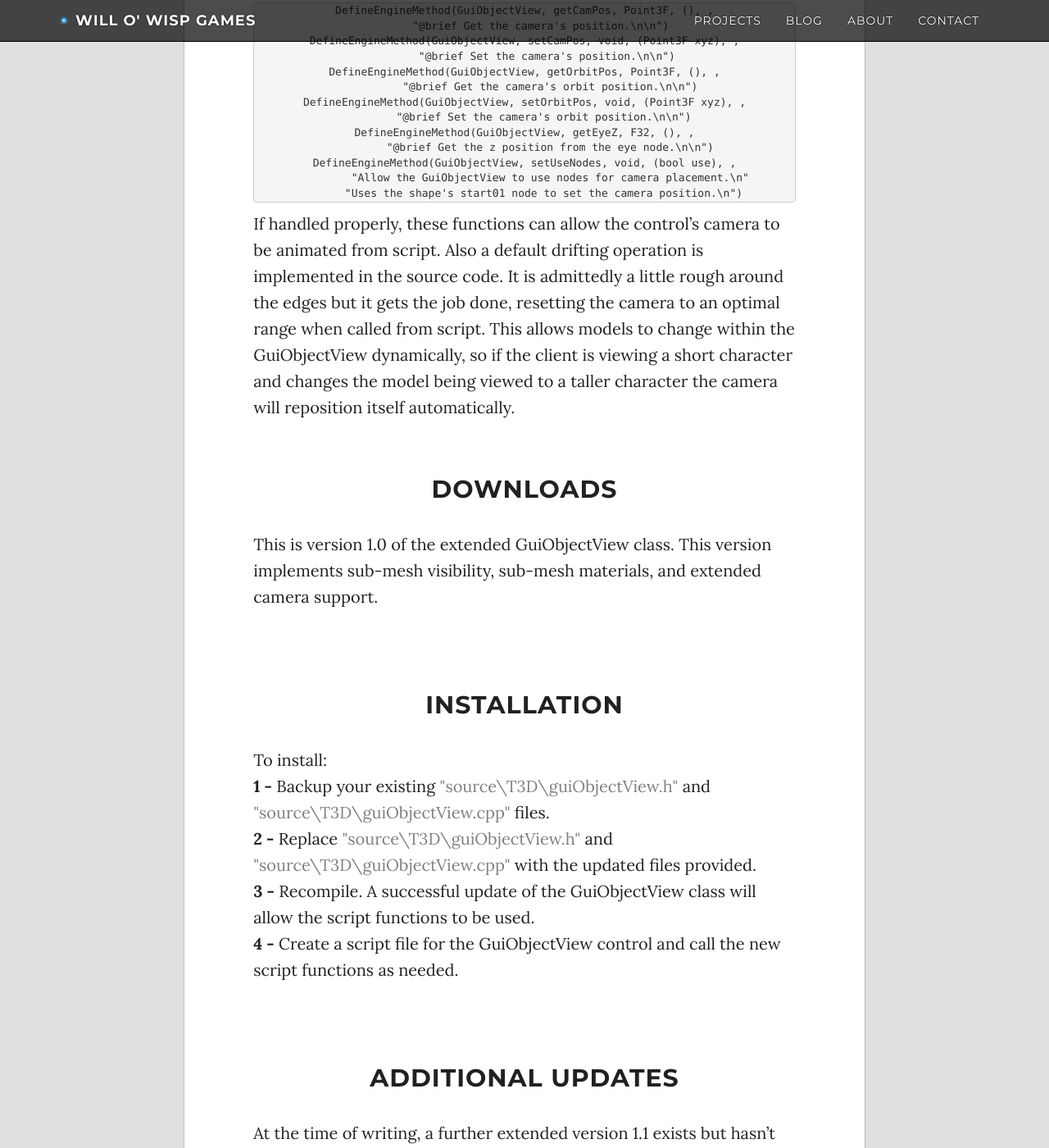
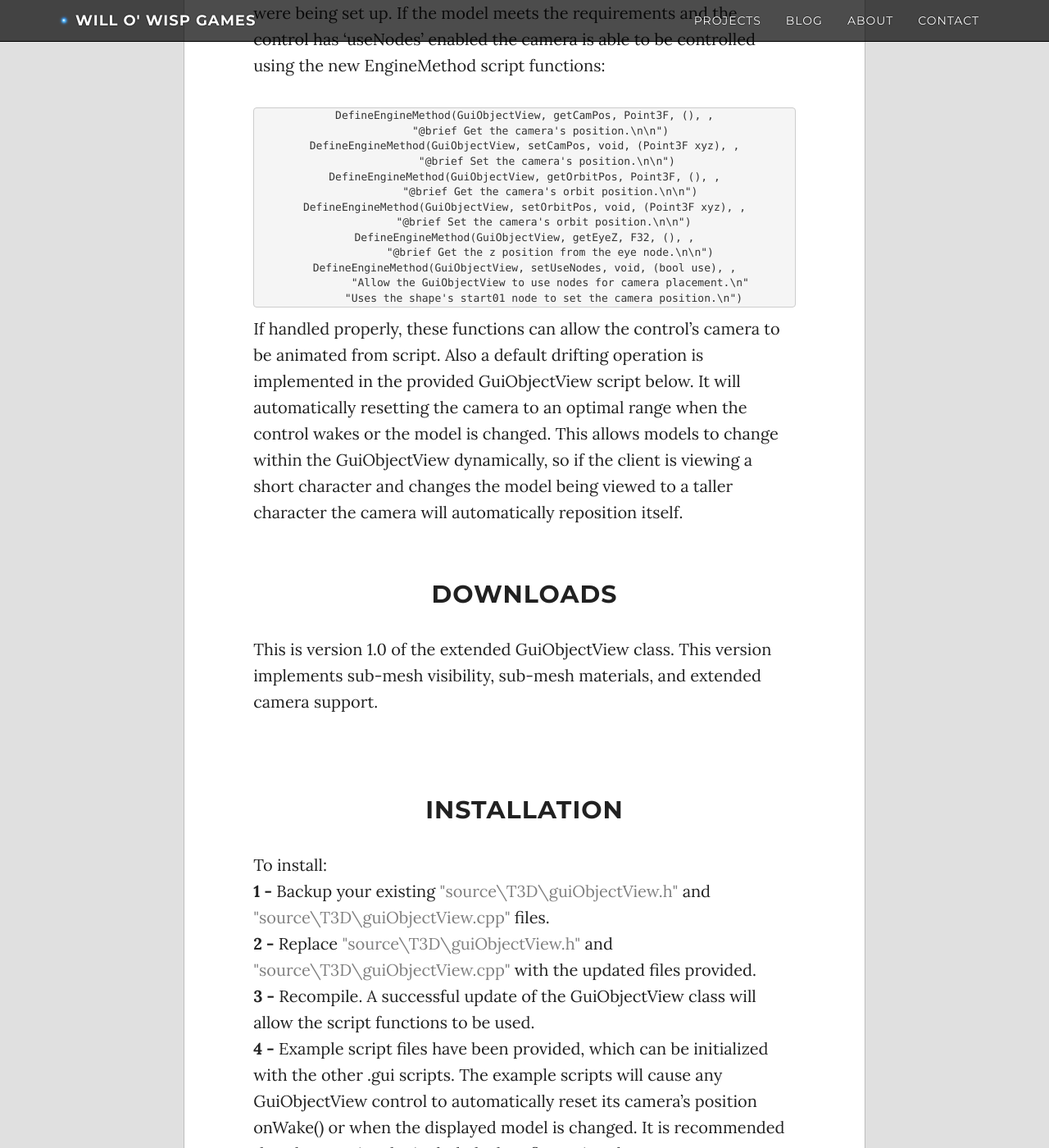
Before and after one commit to WilloWispGames/WilloWispGames.github.io, a Jekyll site: the page built from _posts/2016-09-15-ExtGuiObjView.md, in a window 1280 px wide and 1400 px high, scrolled down 3988 px. Shown: the whole window at 82% size. Built offline with Jekyll 4.4.1, drawn with Linux system fonts in a browser that asks for light colours; nearby versions of some CDN libraries; comment, search, counter and statistics services are not loaded; a style sheet for code colours, icons or effects is not loaded; some of the changed text lies outside the part shown.

Commit message:
Update 2016-09-15-ExtGuiObjView.md

```diff
--- a/_posts/2016-09-15-ExtGuiObjView.md
+++ b/_posts/2016-09-15-ExtGuiObjView.md
@@ -17,6 +17,7 @@
 • One of the first problems with the GuiObjectView was that it only supported a single mesh for the displayed model. This quickly became a problem when attempting to hide or show particular sub-meshes for our character models.<br><br>
 • Another thing that cropped up immediately was the realization that the displayed mesh also supported a single material. Skinning was supported, but not for sub-meshes(i.e. seperate materials for each sub-mesh within the model).<br><br>
 • The default camera would default to a position relative to the center of the model. Adjustments would be required to have the camera auto-adjust its positioning based on the size of the displayed model.
+• The default camera would allow for zooming 'inside' the model, as well as awkward 2 axis rotations. A 'closest' value would need to be added to keep the camera from going into the model, and a constraint put on rotation.
 <br>
 <br>
 <h2>Sub-mesh Support</h2>
@@ -91,7 +92,7 @@
 	"Uses the shape's start01 node to set the camera position.\n")
 {% endhighlight %}
 
-If handled properly, these functions can allow the control's camera to be animated from script. Also a default drifting operation is implemented in the source code. It is admittedly a little rough around the edges but it gets the job done, resetting the camera to an optimal range when called from script. This allows models to change within the GuiObjectView dynamically, so if the client is viewing a short character and changes the model being viewed to a taller character the camera will reposition itself automatically.
+If handled properly, these functions can allow the control's camera to be animated from script. Also a default drifting operation is implemented in the provided GuiObjectView script below. It will automatically resetting the camera to an optimal range when the control wakes or the model is changed. This allows models to change within the GuiObjectView dynamically, so if the client is viewing a short character and changes the model being viewed to a taller character the camera will automatically reposition itself.
 <br>
 <br>
 <h2>Downloads</h2>
@@ -103,7 +104,7 @@
 <b>1 -</b> Backup your existing <font color="gray">"source\T3D\guiObjectView.h"</font> and <font color="gray">"source\T3D\guiObjectView.cpp"</font> files.<br>
 <b>2 -</b> Replace <font color="gray">"source\T3D\guiObjectView.h"</font> and <font color="gray">"source\T3D\guiObjectView.cpp"</font> with the updated files provided.<br>
 <b>3 -</b> Recompile. A successful update of the GuiObjectView class will allow the script functions to be used.<br>
-<b>4 -</b> Create a script file for the GuiObjectView control and call the new script functions as needed. <br>
+<b>4 -</b> Example script files have been provided, which can be initialized with the other .gui scripts. The example scripts will cause any GuiObjectView control to automatically reset its camera's position onWake() or when the displayed model is changed. It is recommended that these scripts be included when first using the resource, to promote a better familiarity with the resource and how to use it from script.<br>
 <br>
 <br>
 <h2>Additional Updates</h2>
```
